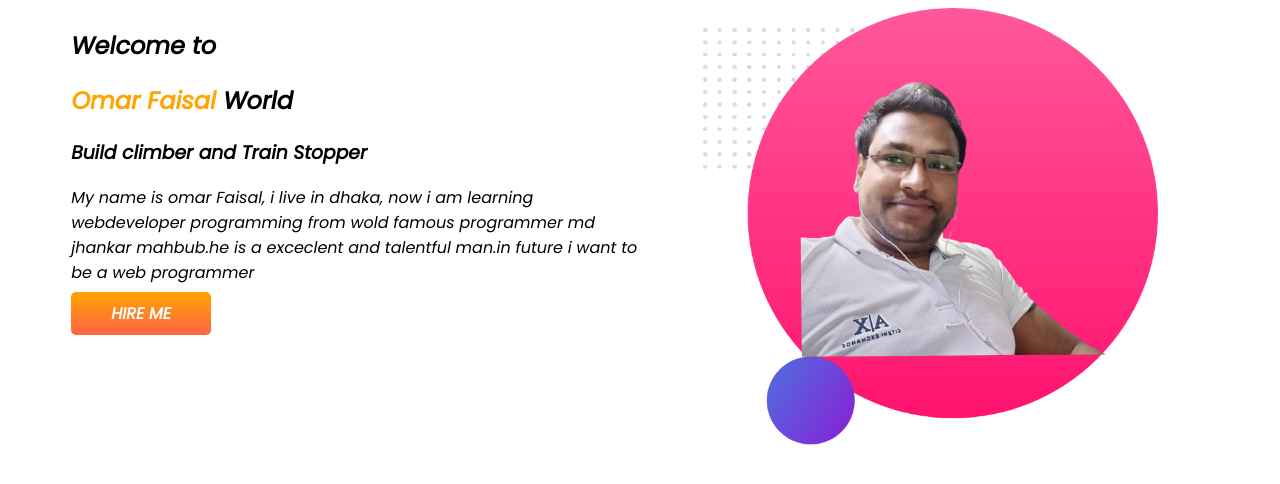
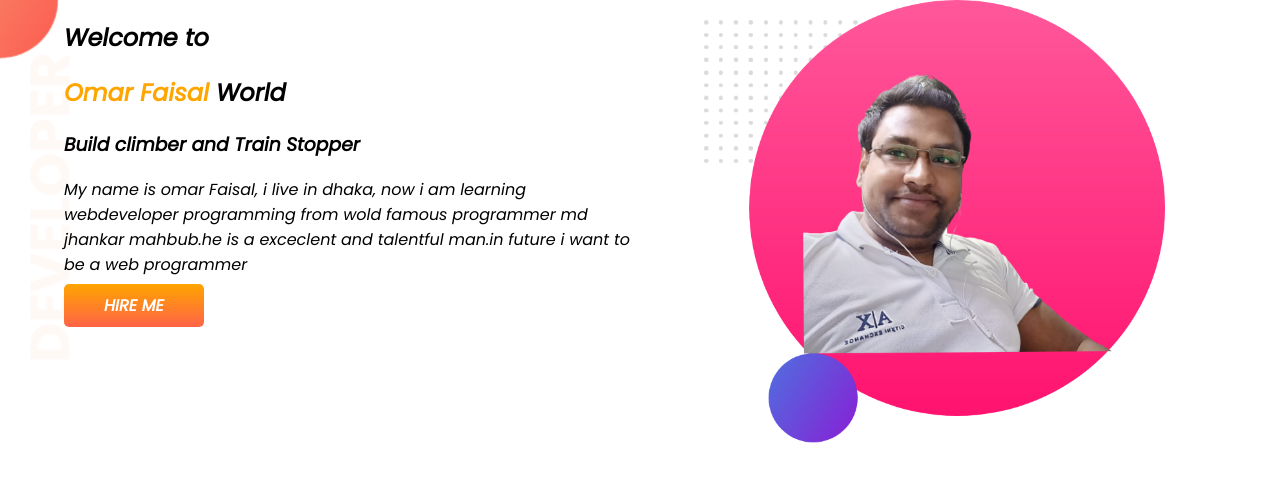
Before and after one commit to ofaisal1988/developer-portfolio, a plain HTML site: page index.html in a window 1280 px wide. Drawn offline with Linux system fonts and the light colour scheme.

Commit message:
added top-banner

```diff
--- a/index.html
+++ b/index.html
@@ -1,5 +1,6 @@
 <!DOCTYPE html>
 <html lang="en">
+
 <head>
     <meta charset="UTF-8">
     <meta http-equiv="X-UA-Compatible" content="IE=edge">
@@ -10,13 +11,16 @@
     <link href="https://fonts.googleapis.com/css2?family=Poppins:ital@1&display=swap" rel="stylesheet">
     <link rel="stylesheet" href="style.css">
 </head>
+
 <body>
-<section>
+    <section class="top-banner">
         <div class="half-width">
             <h1>Welcome to</h1>
             <h1><span class="omar-orange">Omar Faisal</span> World</h1>
             <h3>Build climber and Train Stopper</h3>
-        <P>My name is omar Faisal, i live in dhaka, now i am learning webdeveloper programming from wold famous programmer md jhankar mahbub.he is a exceclent and talentful man.in future i want to be a web programmer</P>
+            <P>My name is omar Faisal, i live in dhaka, now i am learning webdeveloper programming from wold famous
+                programmer md jhankar mahbub.he is a exceclent and talentful man.in future i want to be a web programmer
+            </P>
             <a class="link-button" target="blank" href="https://www.linkedin.com/feed/">HIRE ME</a>
         </div>
         <div class="half-width">
@@ -24,4 +28,5 @@
         </div>
     </section>
 </body>
+
 </html>
--- a/style.css
+++ b/style.css
@@ -1,5 +1,6 @@
 body{
     font-family: 'Poppins', sans-serif;
+    margin: 0;
 }
 hi{
     font-size: 50px;
@@ -26,3 +27,7 @@ section{
     font-weight: 700;
     border-radius: 5px;
 }
+.top-banner{
+    background-image: url(images/top-banner.png);
+    background-repeat: no-repeat;
+}
```
Lines whose indentation alone changed are shown as unchanged.
